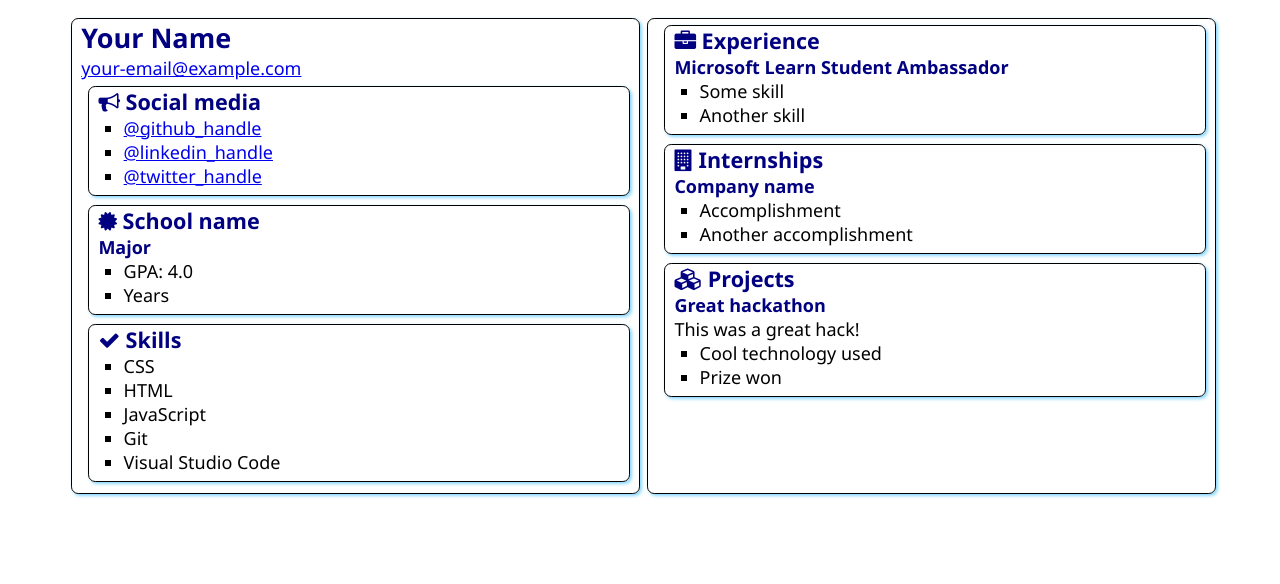
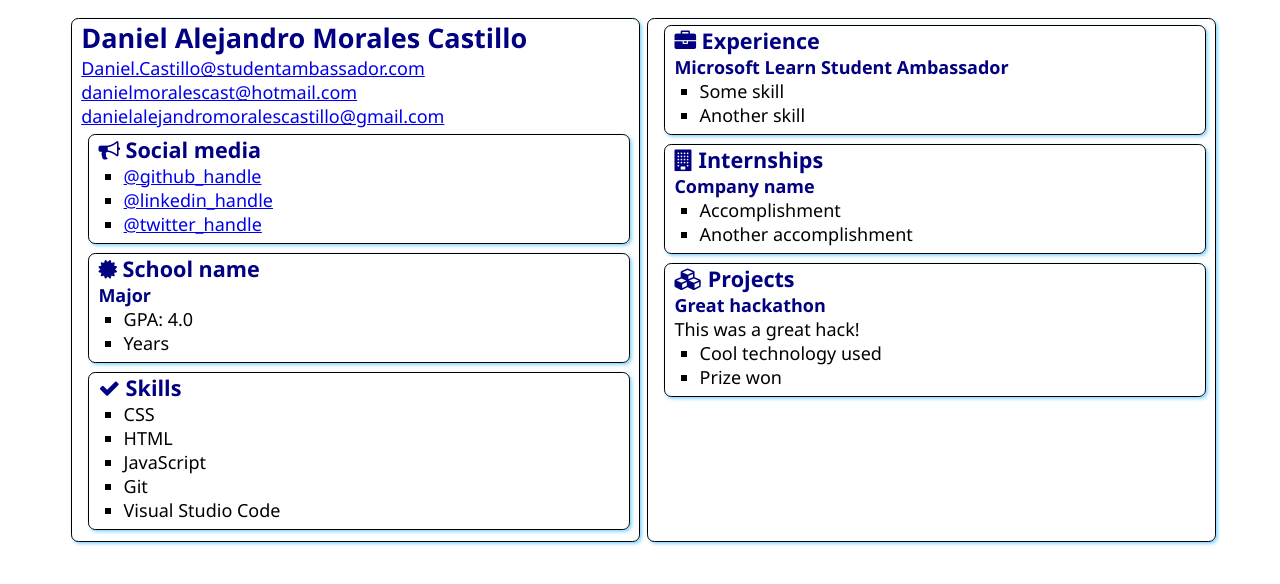
Before and after one commit to AMCDanyMX/SATechnicalOnboarding, a plain HTML site: page src/index.html in a window 1280 px wide. Drawn offline with Linux system fonts and the light colour scheme.

Commit message:
Name and email
Added Name and email

```diff
--- a/src/index.html
+++ b/src/index.html
@@ -12,9 +12,10 @@
 <body>
     <main>
         <article class="box">
-            <h1>Your Name</h1>
-            <div><a href="mailto:your.email@example.com">your-email@example.com</a></div>
-
+            <h1>Daniel Alejandro Morales Castillo</h1>
+            <div><a href="Daniel.Castillo@studentambassador.com">Daniel.Castillo@studentambassador.com</a></div>
+            <div><a href="danielmoralescast@hotmail.com">danielmoralescast@hotmail.com</a></div>
+            <div><a href="danielalejandromoralescastillo@gmail.com">danielalejandromoralescastillo@gmail.com</a></div>
             <section class="box">
                 <h2>
                     <i class="fa fa-bullhorn" aria-hidden="true"></i>
```
